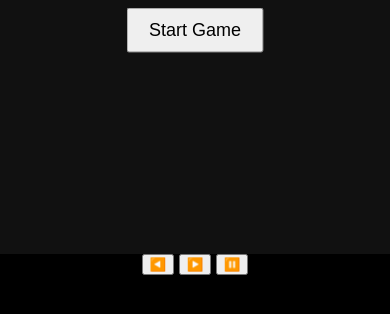
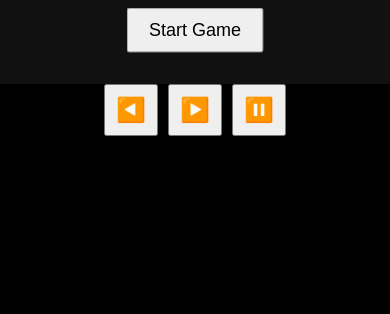
Before and after one commit to Beginning0/Juegos, a plain HTML site: page Juegos-Colisionador/index.html in a window 390 px wide. Shown: the part 458-772 px from the top of the page. Drawn offline with Linux system fonts and the light colour scheme.

Commit message:
Update styles.css
vercion  movil

Signed-off-by: Shado Terro <39624026+Beginning0@users.noreply.github.com>

```diff
--- a/Juegos-Colisionador/styles.css
+++ b/Juegos-Colisionador/styles.css
@@ -42,3 +42,20 @@ body, html {
     font-size: 18px;
     cursor: pointer;
 }
+@media (max-width: 600px) {
+    #gameCanvas {
+        width: 100%;
+        height: auto;
+    }
+
+    #controls {
+        display: flex;
+        justify-content: center;
+        gap: 10px;
+    }
+
+    #controls button {
+        font-size: 24px;
+        padding: 10px;
+    }
+}
```
